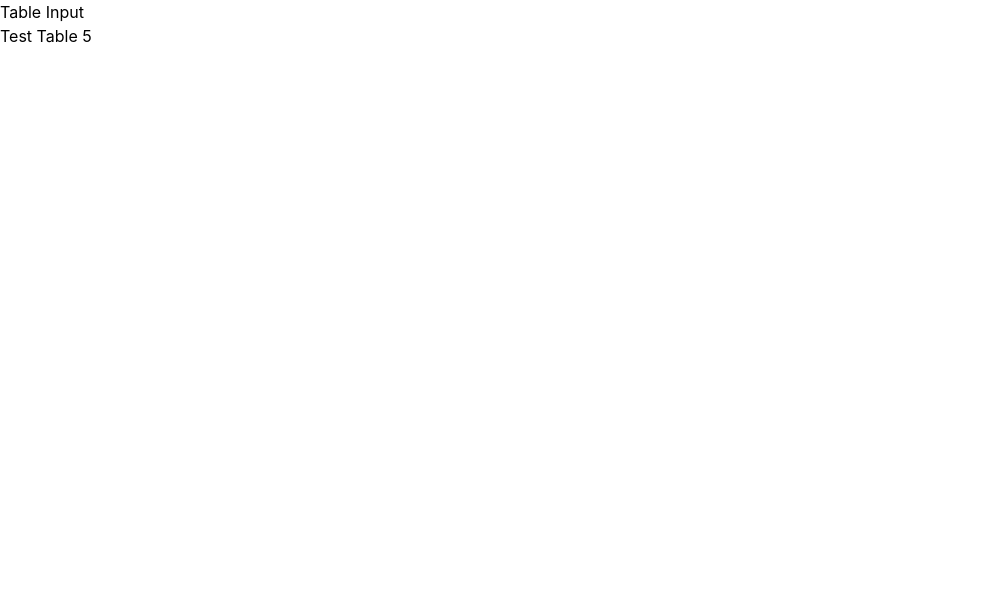
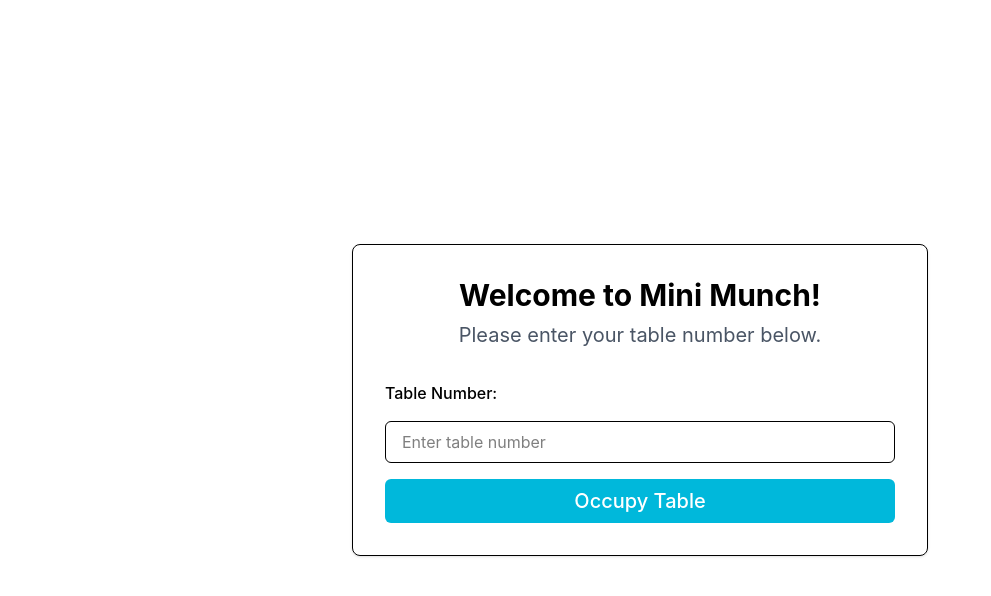
Before and after one commit to as178/mini-munch, a React (Vite) app in the folder mini-munch-frontend/: page /table-input in a window 1280 px wide. Shown: the top 596 px of the page, without its empty margins (0-991 px from the left). Built offline with nearby package versions, Linux system fonts and the light colour scheme; no server answers.

Commit message:
development of table input page, utilising the table service

```diff
--- a/mini-munch-frontend/src/pages/TableInput.tsx
+++ b/mini-munch-frontend/src/pages/TableInput.tsx
@@ -1,33 +1,110 @@
-import type { JSX } from "react";
-import { api } from "../services/api";
+import { useState, type JSX } from "react";
 import { AxiosError } from "axios";
 import toast from "react-hot-toast";
+import { useNavigate } from "react-router";
+import { occupyTable } from "../services/tableService";
 
+// React page where customers can input their table number to occupy a table and proceed to the customer dashboard
 export default function TableInput(): JSX.Element {
-  async function testTableRequest(): Promise<void> {
+  // router navigation hook to redirect the customer to the dashboard after occupying a table
+  const navigate = useNavigate();
+
+  // state variables to store the table number input and loading state
+  const [tableNumber, setTableNumber] = useState<string>("");
+  const [loading, setLoading] = useState<boolean>(false);
+
+  // function to send the table number to the backend to occupy the table
+  async function handleOccupyTable(): Promise<void> {
+    const parsedTableNumber = Number(tableNumber);
+
+    // basic frontend validation before making the request
+    // if (tableNumber.trim() === "" || !Number.isInteger(parsedTableNumber)) {
+    //   toast.error("Please enter a valid table number.");
+    //   return;
+    // }
+
+    // set loading state to true while the request is being processed
+    setLoading(true);
     try {
-      const response = await api.get("/tables/17");
+      // call the occupyTable service function
+      await occupyTable(parsedTableNumber);
 
-      console.log("Table response:", response.data);
-      toast.success(
-        `Table ${response.data.table.tableNumber} is available: ${response.data.table.available}`,
-      );
+      // show a success toast notification if the table was occupied successfully
+      toast.success(`Table ${parsedTableNumber} occupied!`);
+
+      // move the customer to the dashboard after successfully occupying the table
+      navigate("/customer-dashboard");
     } catch (error: unknown) {
       if (error instanceof AxiosError) {
-        console.error("Table request failed:", error.response?.data);
+        const statusCode = error.response?.status;
+        const message =
+          error.response?.data?.message ?? "Unable to occupy the table.";
+
+        // show an error toast notification with the constructed error message
         toast.error(
-          `${error.response?.data.code}
-          ${error.response?.data.message}`,
+          <span>
+            {statusCode && (
+              <>
+                [<b>{statusCode}</b>]:{" "}
+              </>
+            )}
+            {message}
+          </span>,
         );
+      } else {
+        toast.error("An unexpected error occurred. Please try again.");
       }
+    } finally {
+      // reset loading state after the request is complete
+      setLoading(false);
     }
   }
 
   return (
-    <div>
-      <p>Table Input</p>
+    <div className="flex min-h-screen items-center justify-center px-6">
+      <section className="w-full max-w-xl rounded-lg border p-8 shadow-sm">
+        {/* header section with welcome message and instructions */}
+        <div className="mb-8 text-center">
+          <h1 className="text-3xl font-bold">Welcome to Mini Munch!</h1>
 
-      <button onClick={() => void testTableRequest()}>Test Table 5</button>
+          <p className="mt-2 text-gray-600 text-xl">
+            Please enter your table number below.
+          </p>
+        </div>
+
+        {/* input section for the table number and occupy button */}
+        <div className="space-y-4">
+          <label htmlFor="table-number" className="block text-md font-medium">
+            Table Number:
+          </label>
+
+          <input
+            id="table-number"
+            type="number"
+            min="1"
+            max="20"
+            value={tableNumber}
+            onChange={(event) => setTableNumber(event.target.value)}
+            onKeyDown={(event) => {
+              if (event.key === "Enter") {
+                void handleOccupyTable(); // call the function when the Enter key is pressed
+              }
+            }}
+            placeholder="Enter table number"
+            className="w-full rounded-md border px-4 py-2 outline-none focus:ring-2"
+          />
+
+          <button
+            type="button"
+            onClick={() => void handleOccupyTable()} // ... or when button is clicked
+            disabled={loading}
+            className="w-full cursor-pointer rounded-md bg-cyan-500 text-white text-xl px-4 py-2 font-medium transition hover:bg-cyan-700 disabled:cursor-not-allowed disabled:opacity-50"
+          >
+            {/* show button loading text + disable button while the request is being processed */}
+            {loading ? "Occupying..." : "Occupy Table"}
+          </button>
+        </div>
+      </section>
     </div>
   );
 }
```
